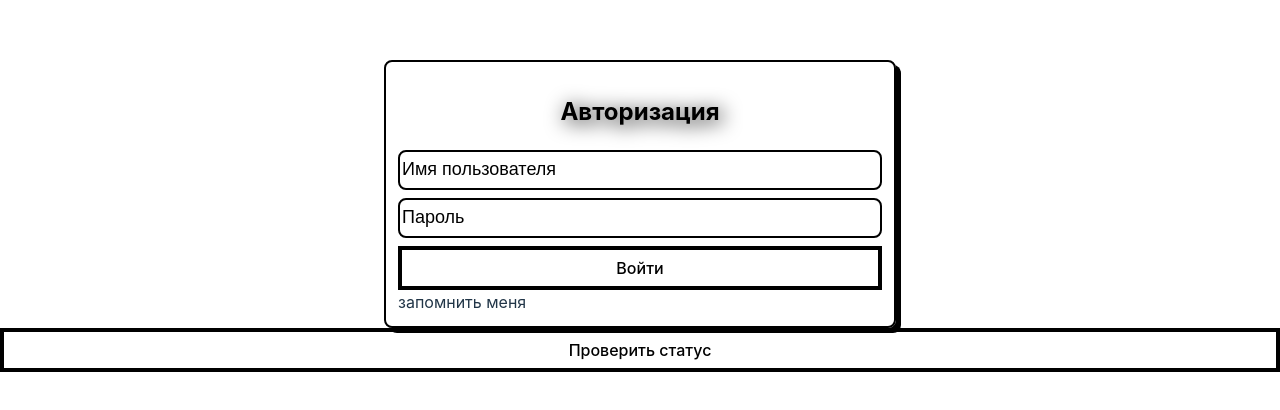
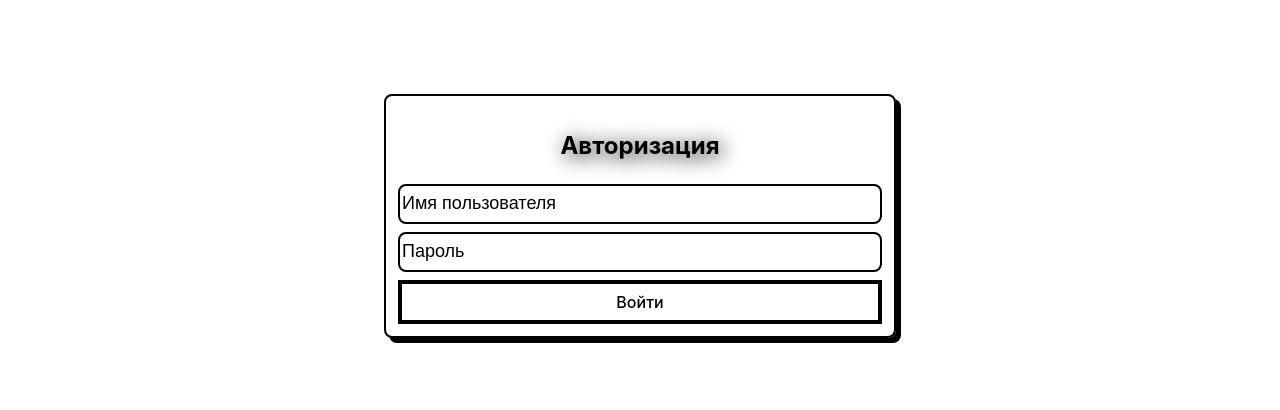
Before and after one commit to YagaTG/FrontendLibsOfMovies, a React (Vite) app: page /login in a window 1280 px wide. Shown: the part 184-594 px from the top of the page. Built offline with nearby package versions, Linux system fonts and the light colour scheme.

Commit message:
little changes

```diff
--- a/src/components/PostItem/PostItem.tsx
+++ b/src/components/PostItem/PostItem.tsx
@@ -15,7 +15,9 @@ export const PostItem = ({ data }) => {
         </div>
         <div className="post__text">{data.text}</div>
         <a className="post__movie" href={`/movie/${data.movieId}`}>
-          <div className="post__movie-name">{data.movie.name} ({data.movie.year})</div>
+          <div className="post__movie-name">
+            {data.movie.name} ({data.movie.year})
+          </div>
         </a>
       </div>
     </div>
--- a/src/pages/LoginPage/LoginPage.tsx
+++ b/src/pages/LoginPage/LoginPage.tsx
@@ -4,7 +4,6 @@ import { Input } from "../../ui/Input/Input";
 import "./style.scss";
 import { useForm } from "react-hook-form";
 
-import axios from "axios";
 import { redirect, useNavigate } from "react-router-dom";
 import { ip } from "../../config.server";
 
@@ -89,28 +88,8 @@ export default function LoginPage() {
 
             <Button text={"Войти"} color={"black"}></Button>
           </form>
-          <span>запомнить меня</span>
         </div>
         {error && <p style={{ color: "red" }}>{error}</p>}
-        <Button
-          text={"Проверить статус"}
-          color={"black"}
-          onClick={
-            () =>
-              fetch(`http://${ip}:3500/status`, {
-                method: "GET",
-                credentials: "include",
-              })
-            // axios
-            //   .get("http://192.168.0.100:3500/status", {
-            //     withCredentials: true,
-            //   })
-            //   .then((r) => console.log(r))
-            //   .catch((err) => setError("Ошибка сервера"))
-          }
-        >
-          {" "}
-        </Button>
       </div>
     </>
   );
--- a/src/pages/ProfilePage/Screens/FriendsScreen.tsx
+++ b/src/pages/ProfilePage/Screens/FriendsScreen.tsx
@@ -144,7 +144,7 @@ export const FriendsScreen = ({ user, refreshFunc }) => {
 
   return (
     <div className="profile__wrapper">
-      <div className="profile__title">Список друзей</div>
+      <h2 className="profile__title">Список друзей</h2>
       <Search
         placeholder={"Введите имя пользователя"}
         searchFunc={searchUser}
```
